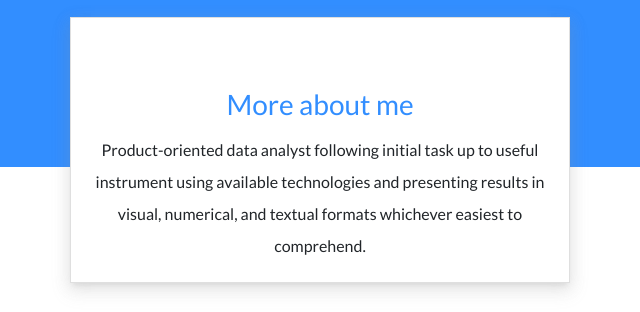
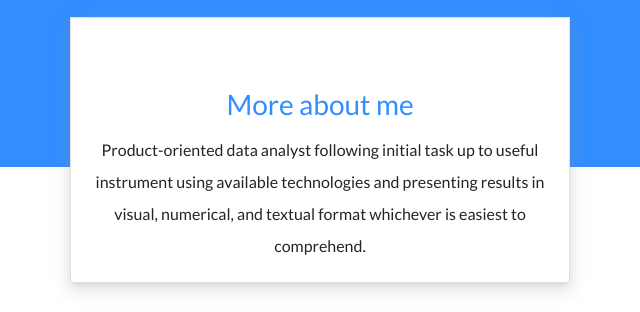
Before and after one commit to leonid-tkach/portfolio, a plain HTML site: page index.html in a window 1280 px wide. Shown: the part 780-1092 px from the top of the page, 320-960 px from the left. Drawn offline with nearby package versions, Linux system fonts and the light colour scheme.

Commit message:
whichever is

```diff
--- a/index.html
+++ b/index.html
@@ -109,7 +109,7 @@
                 <h3 class="card-title">More about me</h3>
                 <p class="card-text">Product-oriented data analyst following initial task up to useful
                     instrument using available technologies and presenting results in visual,
-                    numerical, and textual formats whichever easiest to comprehend. </p>
+                    numerical, and textual format whichever is easiest to comprehend. </p>
             </div>
         </div>
     </section>
```
